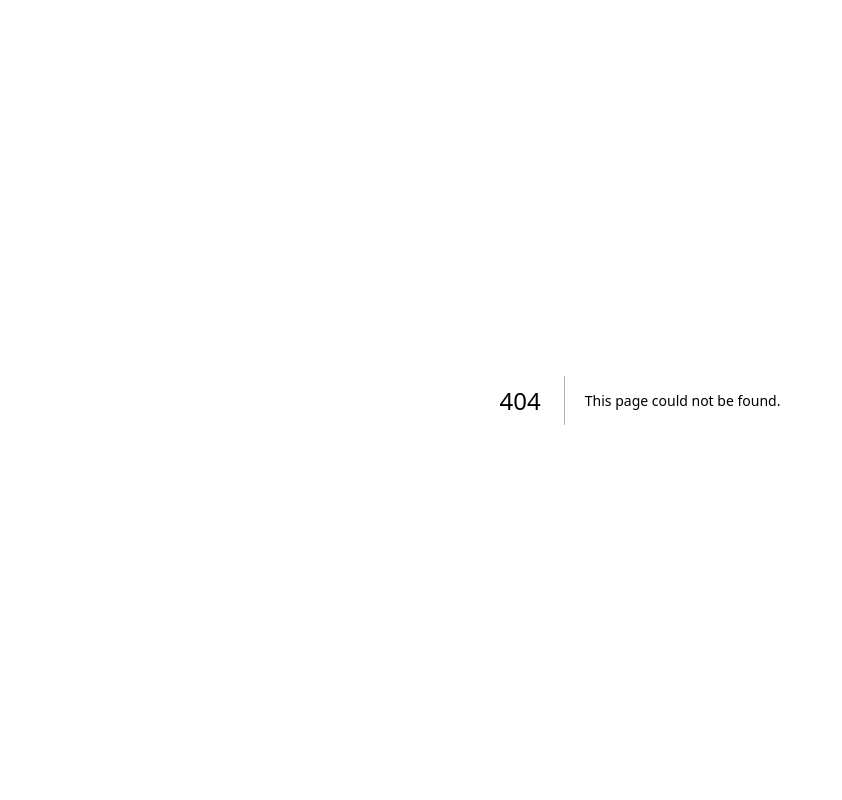
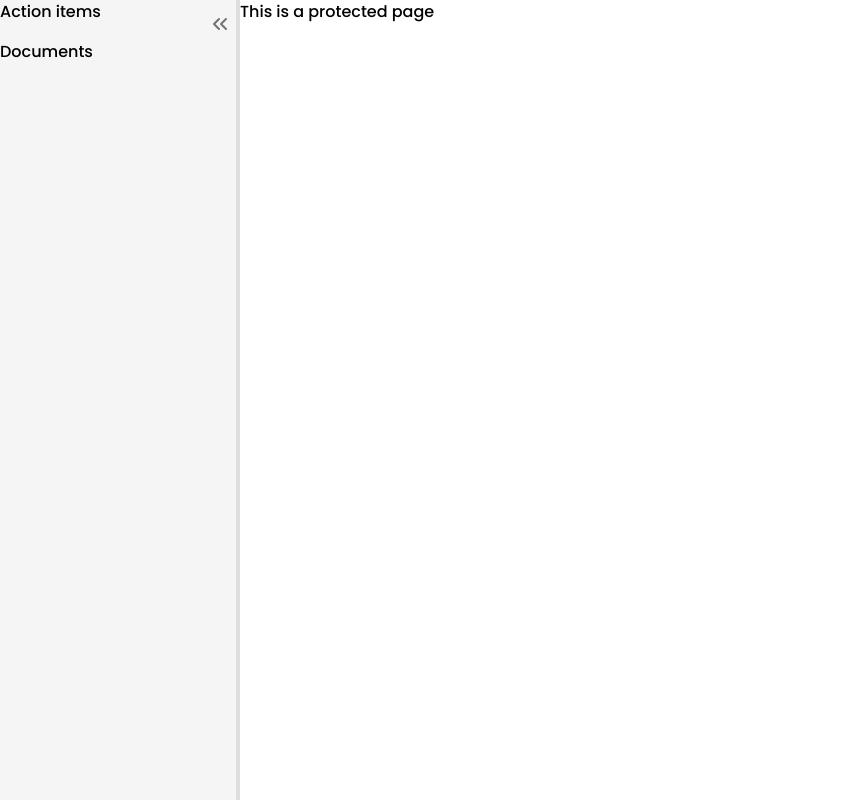
Before and after one commit to DustinDust/loshon-web, a Next.js app: page /documents in a window 1280 px wide. Before the commit this address had no page. Shown: the whole page, without its empty margins (0-842 px from the left). Built offline with nearby package versions, Linux system fonts and the light colour scheme; no server answers; sample sign-in values are in the browser's storage.

Commit message:
switch to clerk & added layout for main sites

```diff
--- /dev/null
+++ b/app/(main)/(routes)/documents/page.tsx
@@ -0,0 +1,4 @@
+const DocumentPage = () => {
+  return <div>This is a protected page</div>;
+};
+export default DocumentPage;
--- /dev/null
+++ b/app/(main)/_components/navigation.tsx
@@ -0,0 +1,149 @@
+'use client';
+
+import { ChevronsLeft, MenuIcon } from 'lucide-react';
+import { usePathname } from 'next/navigation';
+import React, { ElementRef, useEffect, useRef, useState } from 'react';
+import { useMediaQuery } from 'usehooks-ts';
+
+import { cn } from '@/lib/utils';
+export const Navigation = () => {
+  const isMobile = useMediaQuery('(max-width: 768px)');
+  const pathname = usePathname();
+
+  const isResizingRef = useRef(false);
+  const sidebarRef = useRef<ElementRef<'aside'>>(null);
+  const navbarRef = useRef<ElementRef<'div'>>(null);
+  const [isResetting, setIsResetting] = useState(false);
+  const [isCollasped, setIsCollapsed] = useState(isMobile);
+
+  const handleMouseDown = (
+    event: React.MouseEvent<HTMLDivElement, MouseEvent>
+  ) => {
+    event.preventDefault();
+    event.stopPropagation();
+
+    isResizingRef.current = true;
+    document.addEventListener('mousemove', handleMouseMove);
+    document.addEventListener('mouseup', handleMouseUp);
+  };
+
+  const handleMouseMove = (event: MouseEvent) => {
+    if (!isResizingRef.current) return;
+
+    let newWidth = event.clientX;
+    if (newWidth < 240) {
+      newWidth = 240;
+    }
+    if (newWidth > 480) {
+      newWidth = 480;
+    }
+    if (sidebarRef.current && navbarRef.current) {
+      sidebarRef.current.style.width = `${newWidth}px`;
+      navbarRef.current.style.setProperty('left', `${newWidth}px`);
+      navbarRef.current.style.setProperty(
+        'width',
+        `calc(100% - ${newWidth}px)`
+      );
+    }
+  };
+
+  const handleMouseUp = () => {
+    isResizingRef.current = false;
+    document.removeEventListener('mousemove', handleMouseMove);
+    document.removeEventListener('mouseup', handleMouseUp);
+  };
+
+  const resetWidth = () => {
+    if (!sidebarRef.current || !navbarRef.current) return;
+    setIsCollapsed(false);
+    setIsResetting(true);
+    sidebarRef.current.style.width = isMobile ? '100%' : '240px';
+    navbarRef.current.style.setProperty(
+      'width',
+      isMobile ? '0' : 'calc(100% - 240px)'
+    );
+    navbarRef.current.style.setProperty('left', isMobile ? '100%' : '240px');
+    setTimeout(() => {
+      setIsResetting(false);
+    }, 300);
+  };
+
+  const collapse = () => {
+    if (!sidebarRef.current || !navbarRef.current) return;
+
+    setIsCollapsed(true);
+    setIsResetting(true);
+    sidebarRef.current.style.width = '0px';
+    navbarRef.current.style.setProperty('width', '100%');
+    navbarRef.current.style.setProperty('left', '0');
+    setTimeout(() => {
+      setIsResetting(false);
+    }, 300);
+  };
+
+  useEffect(() => {
+    if (isMobile) {
+      collapse();
+    } else {
+      resetWidth();
+    }
+  }, [isMobile]);
+
+  useEffect(() => {
+    if (isMobile) {
+      collapse();
+    }
+  }, [pathname, isMobile]);
+
+  return (
+    <>
+      <aside
+        ref={sidebarRef}
+        className={cn(
+          'group/sidebar h-full bg-secondary overflow-y-auto relative flex w-60 flex-col z-[99999]',
+          isResetting && 'transition-all ease-in-out duration-300',
+          isMobile && 'w-0'
+        )}
+      >
+        <div
+          role='button'
+          className={cn(
+            'h-6 w-6 text-muted-foreground rounded-sm hover:bg-neutral-300 dark:hover:bg-neutral-600 absolute top-3 right-2 opacity-0 group-hover/sidebar:opacity-100 transition',
+            isMobile && 'opacity-100'
+          )}
+        >
+          <ChevronsLeft onClick={collapse} className='h-6 w-6' />
+        </div>
+        <div>
+          <p>Action items</p>
+        </div>
+        <div className='mt-4'>
+          <p>Documents</p>
+        </div>
+        <div
+          onMouseDown={handleMouseDown}
+          onClick={resetWidth}
+          className='opacity-0 group-hover/sidebar:opacity-100 transition cursor-ew-resize absolute h-full w-1 bg-primary/10 right-0 top-0'
+        />
+      </aside>
+      <div
+        ref={navbarRef}
+        className={cn(
+          'absolute top-0 z-[99999] left-60 w-[calc(100%-240px)]',
+          isResetting && 'transition-all ease-in-out duration-300',
+          isMobile && 'left-0 w-full'
+        )}
+      >
+        <nav className='bg-transparent px-3 py-2 w-full'>
+          {isCollasped && (
+            <MenuIcon
+              onClick={resetWidth}
+              role='button'
+              className='h-6 w-6 text-muted-foreground'
+            />
+          )}
+        </nav>
+      </div>
+    </>
+  );
+};
--- /dev/null
+++ b/app/(main)/layout.tsx
@@ -0,0 +1,33 @@
+'use client';
+
+import { Spinner } from '@/components/spinner';
+import { useSession } from '@clerk/nextjs';
+import { redirect } from 'next/navigation';
+import React from 'react';
+import { Navigation } from './_components/navigation';
+
+// Use layout to protect pages
+const MainLayout = ({ children }: { children: React.ReactNode }) => {
+  const { isSignedIn, isLoaded } = useSession();
+
+  if (!isLoaded) {
+    return (
+      <div className='h-full flex items-center justify-center'>
+        <Spinner size='lg' />
+      </div>
+    );
+  }
+
+  if (!isSignedIn) {
+    return redirect('/');
+  }
+
+  return (
+    <div className='h-full flex dark:bg-[#1f1f1f]'>
+			<Navigation />
+      <main className='flex-1 h-full overflow-y-auto'>{children}</main>
+    </div>
+  );
+};
+
+export default MainLayout;
--- a/app/(marketing)/_components/heading.tsx
+++ b/app/(marketing)/_components/heading.tsx
@@ -1,9 +1,13 @@
 'use client';
 
+import { Spinner } from '@/components/spinner';
 import { Button } from '@/components/ui/button';
+import { SignInButton, useSession } from '@clerk/nextjs';
 import { ArrowRight } from 'lucide-react';
+import Link from 'next/link';
 
 const Heading = () => {
+  const { isSignedIn, isLoaded } = useSession();
   return (
     <div className='max-w-3xl space-y-4'>
       <h1 className='text-3xl sm:text-4xl md:text-5xl font-bold'>
@@ -14,9 +18,28 @@ const Heading = () => {
         Lo&apos;shon is the connected workspace where better, faster work
         happens
       </h3>
-      <Button>
-        Enter Lo&apos;shon <ArrowRight className='h-4 w-4 ml-2' />
-      </Button>
+      {!isLoaded && (
+        <div className='w-full flex items-center justify-center'>
+          <Spinner size='lg' />
+        </div>
+      )}
+      {isSignedIn && isLoaded && (
+        <>
+          <Button asChild>
+            <Link href='/documents'>
+              Enter Lo&apos;shon <ArrowRight className='h-4 w-4 ml-2' />
+            </Link>
+          </Button>
+        </>
+      )}
+      {!isSignedIn && isLoaded && (
+        <SignInButton mode='modal'>
+          <Button>
+            Get started for free
+            <ArrowRight className='h-4 w-4 ml-2' />
+          </Button>
+        </SignInButton>
+      )}
     </div>
   );
 };
--- a/app/(marketing)/_components/navbar.tsx
+++ b/app/(marketing)/_components/navbar.tsx
@@ -4,19 +4,22 @@ import { useScrollTop } from '@/hooks/use-scroll-top';
 import { cn } from '@/lib/utils';
 import Logo from './logo';
 import { ModeToggle } from '@/components/mode-toggle';
-import { signIn } from 'next-auth/react';
+import {
+  SignInButton,
+  SignUpButton,
+  UserButton,
+  useSession,
+} from '@clerk/nextjs';
 import { Button } from '@/components/ui/button';
-import { useSession } from 'next-auth/react';
 import { Spinner } from '@/components/spinner';
 import Link from 'next/link';
-import { UserButton } from '@/components/ user-button';
+// import { Button } from '@/components/ui/button';
+// import { Spinner } from '@/components/spinner';
+// import Link from 'next/link';
 
 export const NavBar = () => {
   const scrolled = useScrollTop();
-  const { data: session, status } = useSession();
-
-  const isAuthenticated = !!session;
-  const isLoading = status === 'loading';
+  const { isLoaded, isSignedIn } = useSession();
 
   return (
     <div
@@ -27,27 +30,18 @@ export const NavBar = () => {
     >
       <Logo />
       <div className='md:ml-auto md:justify-end justify-between w-full flex items-center gap-x-2'>
-        {isLoading && (
-          <p>
-            <Spinner />
-          </p>
-        )}
-        {!isAuthenticated && !isLoading && (
+        {!isLoaded && <Spinner />}
+        {isLoaded && !isSignedIn && (
           <>
-            <Button
-              variant='ghost'
-              size='sm'
-              className='font-bold'
-              onClick={() => signIn()}
-            >
-              Login
-            </Button>
-            <Button size='sm' onClick={() => signIn()}>
-              Join for free
-            </Button>
+            <SignInButton mode='modal'>
+              <Button variant='ghost'>Sign-in</Button>
+            </SignInButton>
+            <SignUpButton mode='modal'>
+              <Button size='sm'>Join for free</Button>
+            </SignUpButton>
           </>
         )}
-        {isAuthenticated && !isLoading && (
+        {isSignedIn && isLoaded && (
           <>
             <Button variant='ghost' size='sm' asChild>
               <Link href='/documents'>Enter Loshon</Link>
--- a/app/api/auth/[...nextauth]/route.ts
+++ /dev/null
@@ -1,3 +0,0 @@
-import { handlers } from '@/auth'; // Referring to the auth.ts we just created
-
-export const { GET, POST } = handlers;
--- a/app/layout.tsx
+++ b/app/layout.tsx
@@ -1,7 +1,8 @@
 import type { Metadata } from 'next';
 import './globals.css';
 import { ThemeProvider } from './theme-provider';
-import { SessionProvider } from 'next-auth/react';
+import { ClerkProvider } from '@clerk/nextjs';
+import { Poppins } from 'next/font/google';
 
 export const metadata: Metadata = {
   title: "Lo'shon",
@@ -20,11 +21,11 @@ export const metadata: Metadata = {
   ],
 };
 
-// const poppins = Poppins({
-//   subsets: ['latin'],
-//   display: 'swap',
-//   weight: '500',
-// });
+const poppins = Poppins({
+  subsets: ['latin'],
+  display: 'swap',
+  weight: '500',
+});
 
 export default function RootLayout({
   children,
@@ -32,9 +33,9 @@ export default function RootLayout({
   children: React.ReactNode;
 }>) {
   return (
-    <html lang='en'>
-      <body>
-        <SessionProvider>
+    <ClerkProvider>
+      <html lang='en'>
+        <body className={`${poppins.className}`}>
           <ThemeProvider
             attribute='class'
             defaultTheme='system'
@@ -43,8 +44,8 @@ export default function RootLayout({
           >
             {children}
           </ThemeProvider>
-        </SessionProvider>
-      </body>
-    </html>
+        </body>
+      </html>
+    </ClerkProvider>
   );
 }
--- a/auth.ts
+++ /dev/null
@@ -1,6 +0,0 @@
-import NextAuth from 'next-auth';
-import GitHub from 'next-auth/providers/github';
-
-export const { handlers, signIn, signOut, auth } = NextAuth({
-  providers: [GitHub],
-});
--- a/components/ user-button.tsx
+++ /dev/null
@@ -1,49 +0,0 @@
-'use client';
-
-import { signOut, useSession } from 'next-auth/react';
-import { Avatar, AvatarFallback } from './ui/avatar';
-import { AvatarImage } from '@radix-ui/react-avatar';
-import {
-  DropdownMenu,
-  DropdownMenuContent,
-  DropdownMenuItem,
-  DropdownMenuLabel,
-  DropdownMenuSeparator,
-  DropdownMenuTrigger,
-} from './ui/dropdown-menu';
-
-export const UserButton = () => {
-  const session = useSession();
-
-  if (!session.data) {
-    return null;
-  }
-
-  const userProfilePic =
-    session.data?.user?.image ||
-    'https://upload.wikimedia.org/wikipedia/commons/2/2c/Default_pfp.svg';
-
-  const userName = session.data?.user?.name;
-
-  const handleLogout = () => {
-    signOut();
-  };
-
-  return (
-    <DropdownMenu>
-      <DropdownMenuTrigger className='rounded-full'>
-        <Avatar>
-          <AvatarImage src={userProfilePic} />
-          {!!userName && (
-            <AvatarFallback>{userName.charAt(0).toUpperCase()}</AvatarFallback>
-          )}
-        </Avatar>
-      </DropdownMenuTrigger>
-      <DropdownMenuContent>
-        <DropdownMenuLabel>{userName}</DropdownMenuLabel>
-        <DropdownMenuSeparator />
-        <DropdownMenuItem onClick={handleLogout}>Logout</DropdownMenuItem>
-      </DropdownMenuContent>
-    </DropdownMenu>
-  );
-};
--- a/next.config.mjs
+++ b/next.config.mjs
@@ -1,4 +1,6 @@
 /** @type {import('next').NextConfig} */
-const nextConfig = {};
+const nextConfig = {
+  trailingSlash: true,
+};
 
 export default nextConfig;
--- a/package.json
+++ b/package.json
@@ -9,6 +9,7 @@
     "lint": "next lint"
   },
   "dependencies": {
+    "@clerk/nextjs": "^5.6.2",
     "@radix-ui/react-avatar": "^1.1.0",
     "@radix-ui/react-dropdown-menu": "^2.1.1",
     "@radix-ui/react-slot": "^1.1.0",
@@ -16,12 +17,12 @@
     "clsx": "^2.1.1",
     "lucide-react": "^0.441.0",
     "next": "14.2.11",
-    "next-auth": "^5.0.0-beta.21",
     "next-themes": "^0.3.0",
     "react": "^18",
     "react-dom": "^18",
     "tailwind-merge": "^2.5.2",
-    "tailwindcss-animate": "^1.0.7"
+    "tailwindcss-animate": "^1.0.7",
+    "usehooks-ts": "^3.1.0"
   },
   "devDependencies": {
     "@types/node": "^20",
```
Also changed, not shown: middleware.ts (+12 -1 lines), 1 other file (tests, documents, lock files or other folders).
